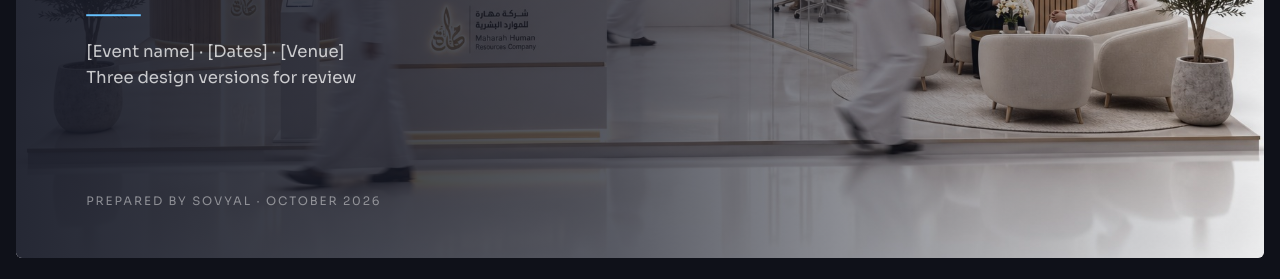
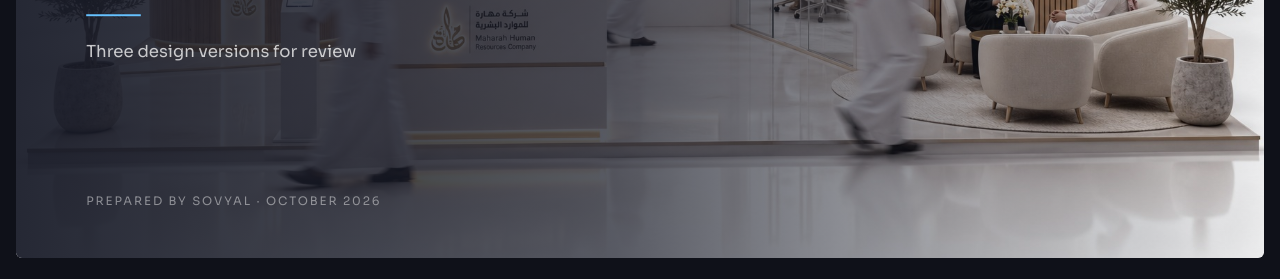
Before and after one commit to tamimobaedalhoque-cyber/MAHARA, a plain HTML site: page proposal/index.html in a window 1280 px wide. Shown: the part 517-796 px from the top of the page. Drawn offline with Linux system fonts and the light colour scheme.

Commit message:
Remove event placeholders from the proposal cover
Co-Authored-By: Claude Fable 5.1 <noreply@anthropic.com>
Claude-Session: https://claude.ai/code/session_012Fx4wQcyXSscT96gCdiZLq

```diff
--- a/proposal/index.html
+++ b/proposal/index.html
@@ -92,7 +92,7 @@ ul.bullets b{display:block;color:var(--ink);font-weight:600;font-size:16px}
   <div style="position:absolute;left:72px;top:268px;font-size:58px;font-weight:600;line-height:1.08;letter-spacing:-.03em;max-width:640px">Maharah Human Resources Company</div>
   <div class="ar" style="position:absolute;left:72px;top:418px;font-size:22px;color:rgba(255,255,255,.75)">شركة مهارة للموارد البشرية</div>
   <div style="position:absolute;left:72px;top:470px;width:56px;border-top:2px solid var(--sky)"></div>
-  <div style="position:absolute;left:72px;top:496px;font-size:17px;line-height:1.55;color:rgba(255,255,255,.75)">[Event name] · [Dates] · [Venue]<br>Three design versions for review</div>
+  <div style="position:absolute;left:72px;top:496px;font-size:17px;line-height:1.55;color:rgba(255,255,255,.75)">Three design versions for review</div>
   <div style="position:absolute;left:72px;bottom:48px;font-size:12px;letter-spacing:.16em;text-transform:uppercase;color:rgba(255,255,255,.45)">Prepared by Sovyal · October 2026</div>
 </section></div>
 
```
